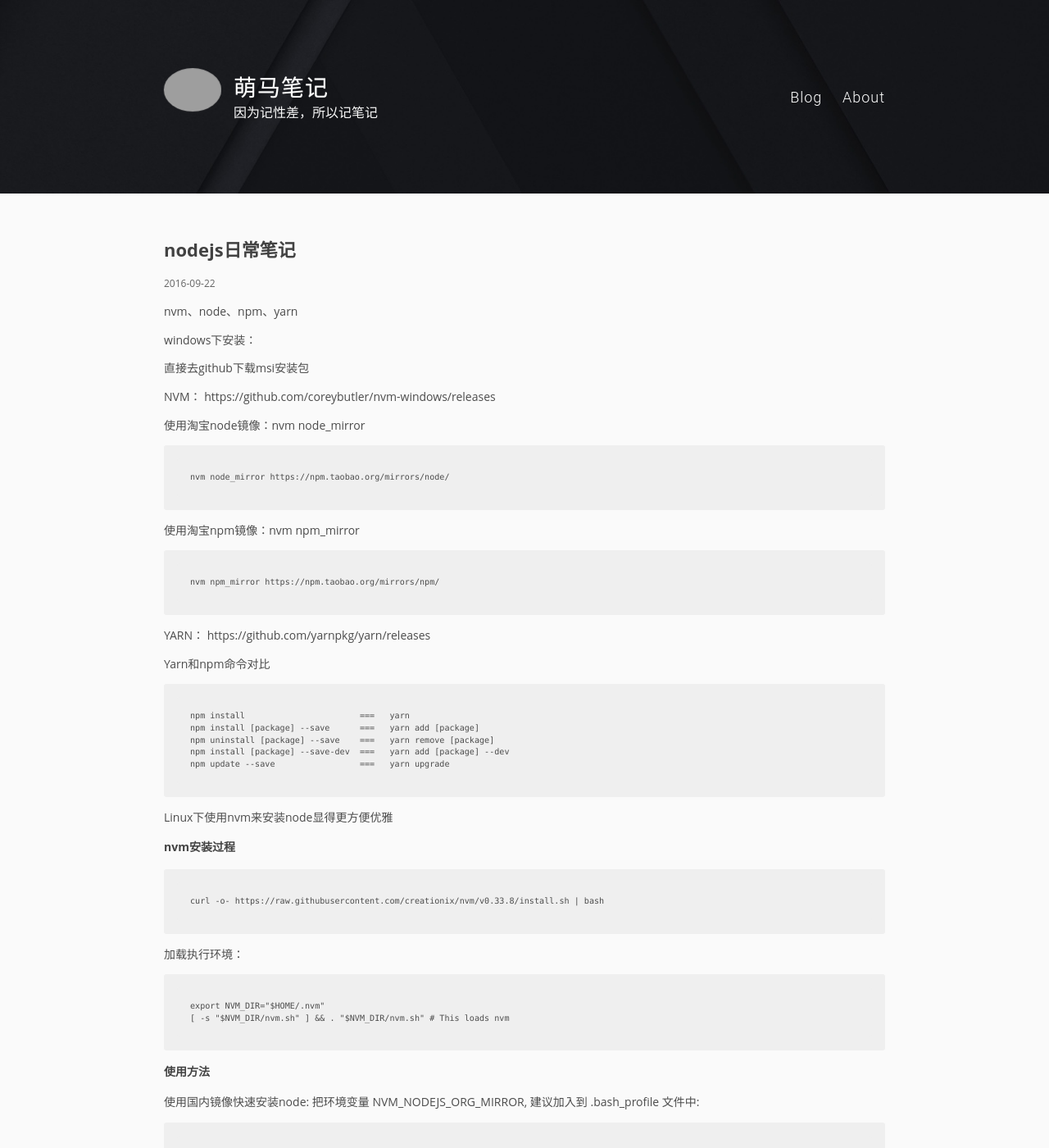
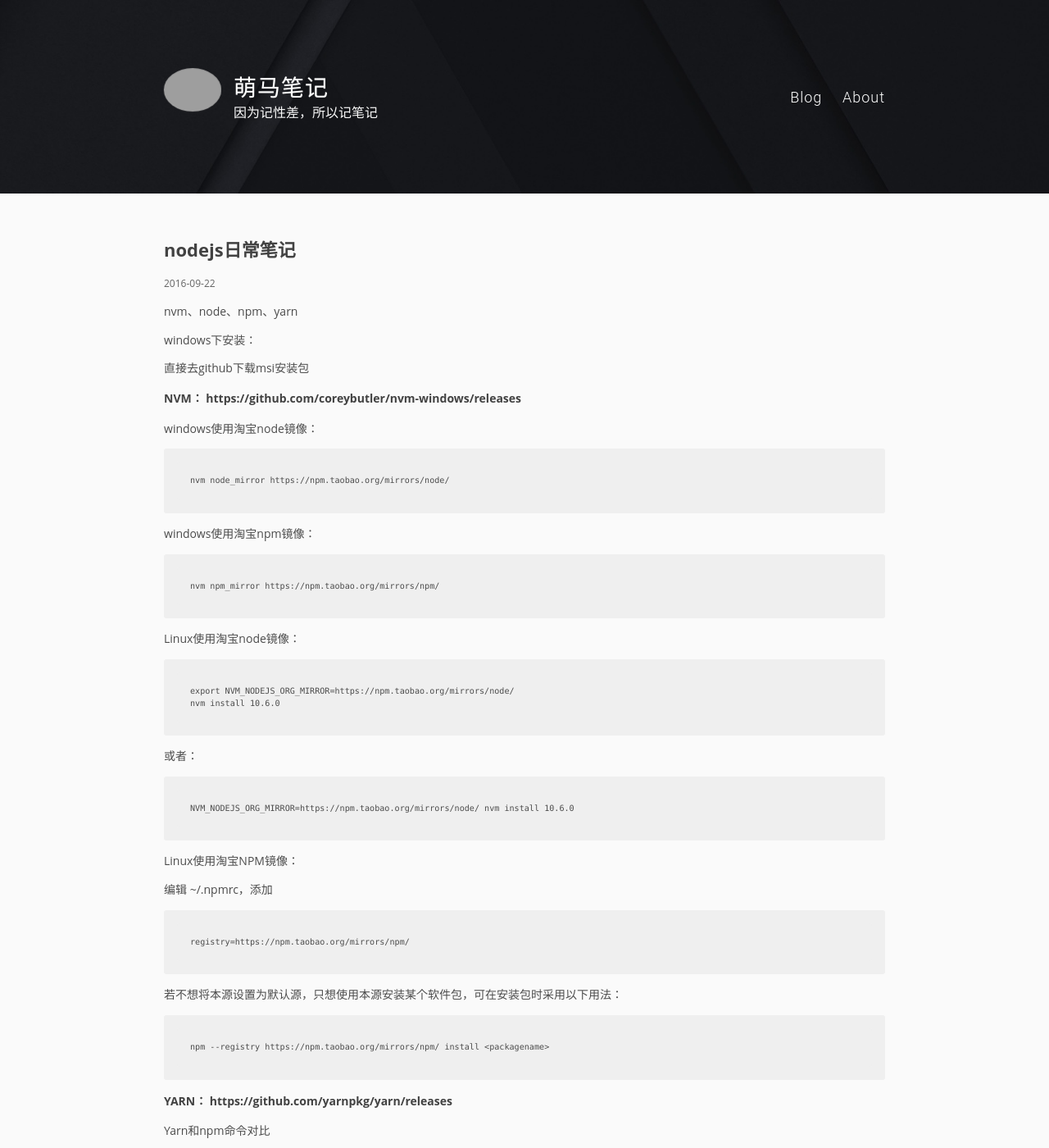
Before and after one commit to pingmalu/pingmalu.github.io, a Jekyll site: the page built from _posts/2016-09-22-nodejs日常笔记.md, in a window 1280 px wide and 1400 px high. Shown: the whole window at 82% size. Built offline with Jekyll 4.4.1, drawn with Linux system fonts in a browser that asks for light colours; grey boxes are pictures that could not be loaded.

Commit message:
'update'

```diff
--- a/_posts/2016-09-22-nodejs日常笔记.md
+++ b/_posts/2016-09-22-nodejs日常笔记.md
@@ -9,17 +9,39 @@ windows下安装：
 
 直接去github下载msi安装包
 
-NVM：   https://github.com/coreybutler/nvm-windows/releases
+### NVM：   https://github.com/coreybutler/nvm-windows/releases
 
-使用淘宝node镜像：nvm node_mirror
+windows使用淘宝node镜像：
 
 	nvm node_mirror https://npm.taobao.org/mirrors/node/
 
-使用淘宝npm镜像：nvm npm_mirror
+windows使用淘宝npm镜像：
 
 	nvm npm_mirror https://npm.taobao.org/mirrors/npm/
 
-YARN：  https://github.com/yarnpkg/yarn/releases
+
+Linux使用淘宝node镜像：
+
+	export NVM_NODEJS_ORG_MIRROR=https://npm.taobao.org/mirrors/node/
+	nvm install 10.6.0
+
+或者：
+
+	NVM_NODEJS_ORG_MIRROR=https://npm.taobao.org/mirrors/node/ nvm install 10.6.0
+
+
+Linux使用淘宝NPM镜像：
+
+编辑 ~/.npmrc，添加
+
+	registry=https://npm.taobao.org/mirrors/npm/
+
+若不想将本源设置为默认源，只想使用本源安装某个软件包，可在安装包时采用以下用法：
+
+	npm --registry https://npm.taobao.org/mirrors/npm/ install <packagename>
+
+
+### YARN：  https://github.com/yarnpkg/yarn/releases
 
 
 Yarn和npm命令对比
```
